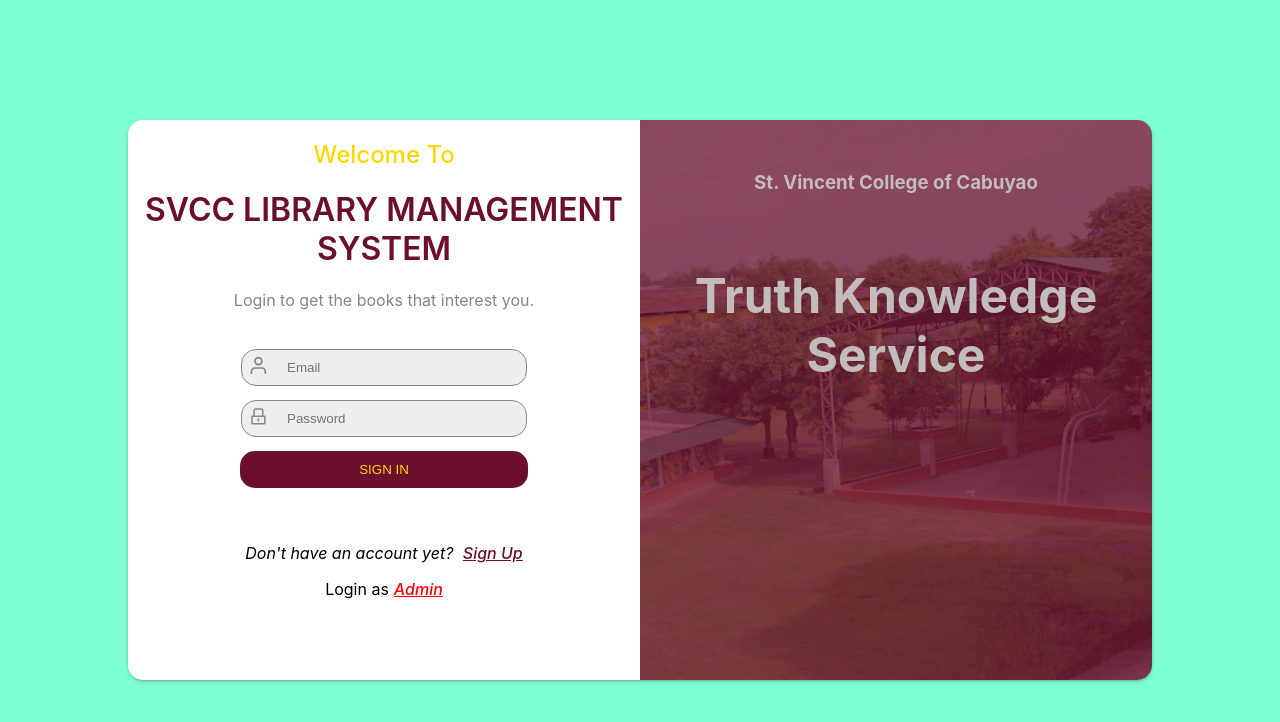
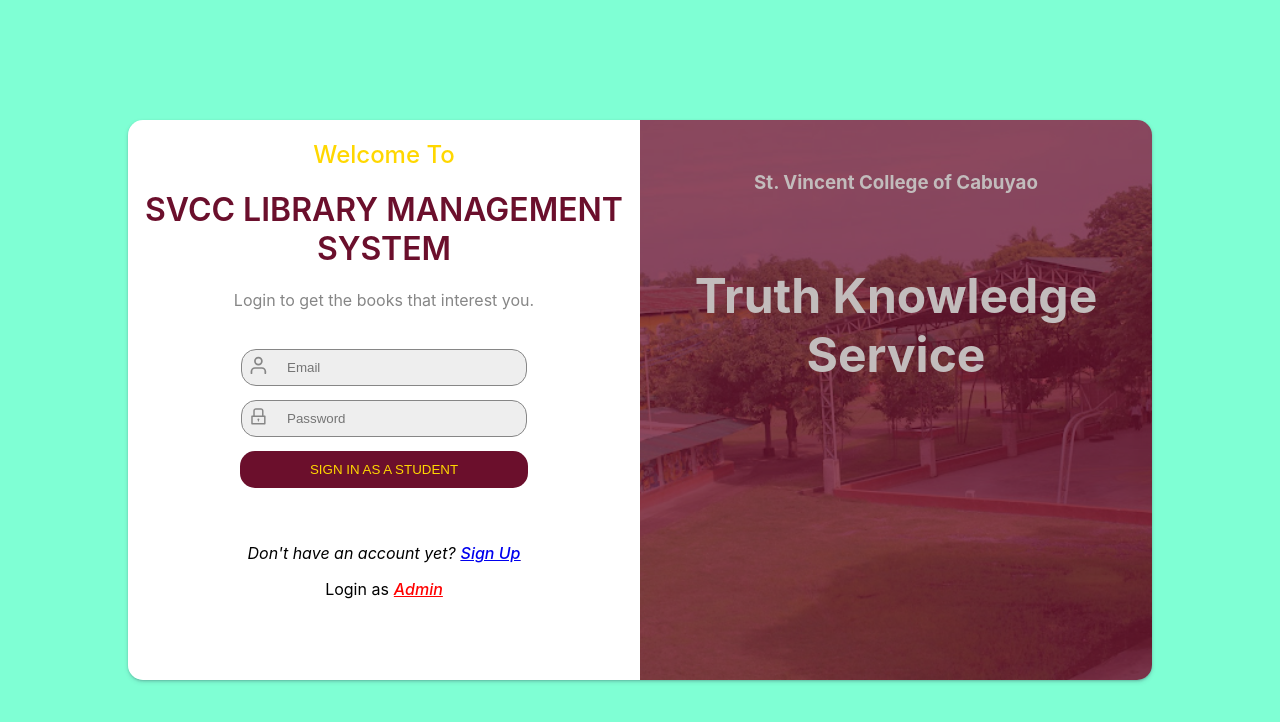
Before and after one commit to astridpx/REACT-SVCC-LIBRARY-MANAGEMENT-SYSTEM, a React (Create React App) app in the folder client/: page / in a window 1280 px wide. Both pictures are taken after a click on the element "Student". Shown: the top 722 px of the page. Built offline with nearby package versions, Linux system fonts and the light colour scheme.

Commit message:
Login Form created

```diff
--- a/client/src/App.js
+++ b/client/src/App.js
@@ -15,6 +15,9 @@ import Profile from "./pages/Profile";
 
 // LOGIN REGISTER
 import Login from "./pages/Login-Register/Login";
+// STUDENT REGISTER
+import StudentRegister from "./pages/Login-Register/components/Student.register";
+
 function App() {
   return (
     <>
@@ -24,6 +27,7 @@ function App() {
         {/* <Navbar /> */}
         <Routes>
           <Route path="/" exact element={<Login />} />
+          <Route path="/Student-Register" exact element={<StudentRegister />} />
           <Route path="/Dashboard" exact element={<Dashboard />} />
           <Route path="/Issue-Books" exact element={<IssueBooks />} />
           <Route path="/Return-Books" exact element={<ReturnBook />} />
--- a/client/src/Styles/Navbar.scss
+++ b/client/src/Styles/Navbar.scss
@@ -62,8 +62,8 @@ nav {
     display: flex;
     flex-direction: column;
     background-color: $main-bg-clr;
-    //
-    border-radius: 100% 0 100% 100%;
+
+    // border-radius: 100% 0 100% 100%;
     transform: translate(10rem, -20rem);
     opacity: 0;
     // transition: all 0.3s ease-in-out;
@@ -72,7 +72,7 @@ nav {
     animation-fill-mode: forwards;
     @keyframes showNavbar {
       100% {
-        border-radius: 0;
+        // border-radius: 0;
         transform: translate(0);
         opacity: 1;
       }
--- /dev/null
+++ b/client/src/pages/Login-Register/components/Student.register.js
@@ -0,0 +1,11 @@
+import React from "react";
+
+const StudentRegister = () => {
+  return (
+    <>
+      <h1>Student Register</h1>
+    </>
+  );
+};
+
+export default StudentRegister;
--- a/client/src/pages/Login-Register/components/StudentForm.login.js
+++ b/client/src/pages/Login-Register/components/StudentForm.login.js
@@ -1,5 +1,5 @@
 import { useState } from "react";
-
+import { Link } from "react-router-dom";
 import { FiUser } from "react-icons/fi";
 import { AiOutlineLock } from "react-icons/ai";
 import { AiOutlineEyeInvisible, AiOutlineEye } from "react-icons/ai";
@@ -69,14 +69,17 @@ const Studentform = ({ AdminStudentloginForm }) => {
           </div>
 
           <button type="button" className="stud-signIn">
-            SIGN IN
+            SIGN IN AS A STUDENT
           </button>
         </form>
 
         {/* footer */}
         <div className="formBottom">
           <p className="signUp-txt">
-            Don't have an account yet? <span>Sign Up</span>
+            Don't have an account yet?
+            <span>
+              <Link to="/Student-Register">Sign Up</Link>
+            </span>
           </p>
           <p className="loginAdmin-txt">
             Login as
```
Also changed, not shown: client/src/Css/Navbar.css (+1 -1 lines), 1 other file (tests, documents, lock files or other folders).
